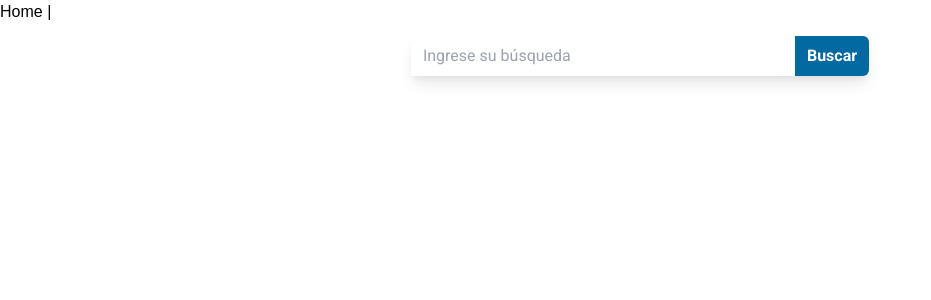
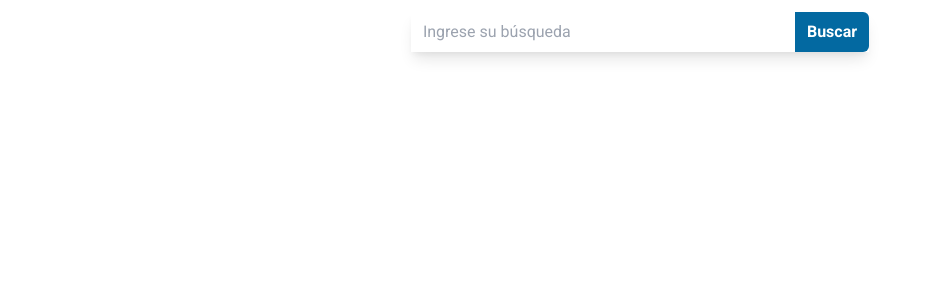
Before and after one commit to Tu-Buscador-Latino/tu-buscador-latino-fe, a Vue app: page / in a window 1280 px wide. Shown: the top 300 px of the page, without its empty margins (0-931 px from the left). Built offline with nearby package versions, Linux system fonts and the light colour scheme.

Commit message:
App template updated

```diff
--- a/src/App.vue
+++ b/src/App.vue
@@ -1,30 +1,7 @@
 <template>
-  <div id="nav">
-    <router-link to="/">Home</router-link> |
-    <!-- <router-link to="/about">About</router-link> -->
-  </div>
   <router-view/>
 </template>
 
 <style>
-/* #app {
-  font-family: Avenir, Helvetica, Arial, sans-serif;
-  -webkit-font-smoothing: antialiased;
-  -moz-osx-font-smoothing: grayscale;
-  text-align: center;
-  color: #2c3e50;
-}
 
-#nav {
-  padding: 30px;
-}
-
-#nav a {
-  font-weight: bold;
-  color: #2c3e50;
-}
-
-#nav a.router-link-exact-active {
-  color: #42b983;
-} */
 </style>
```
